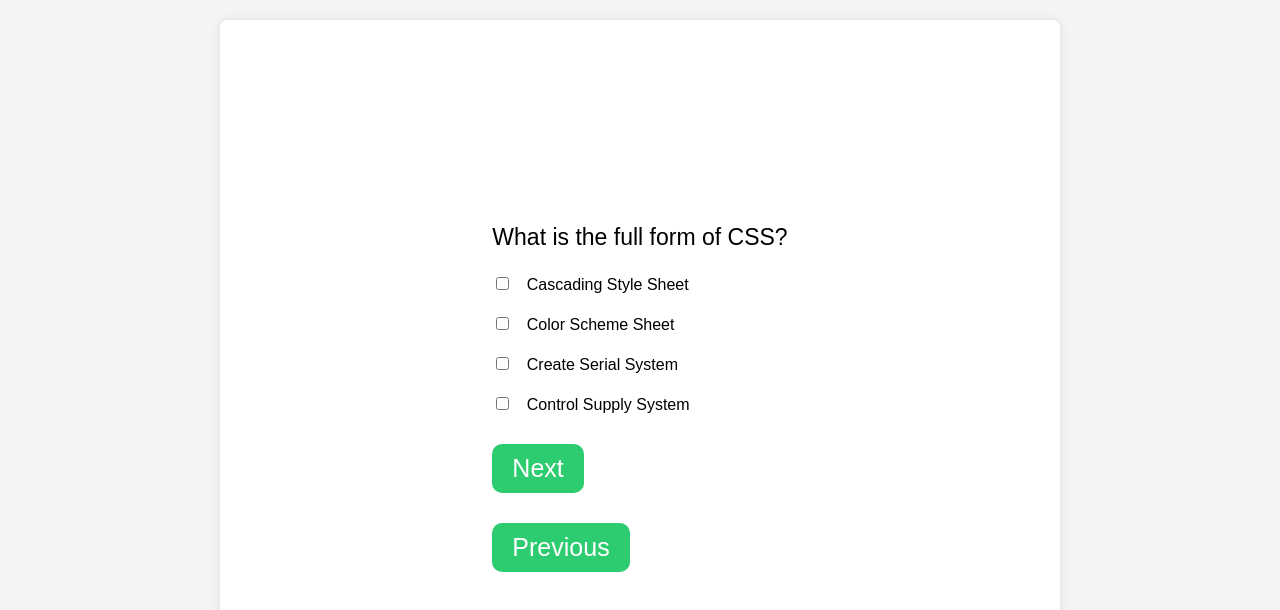
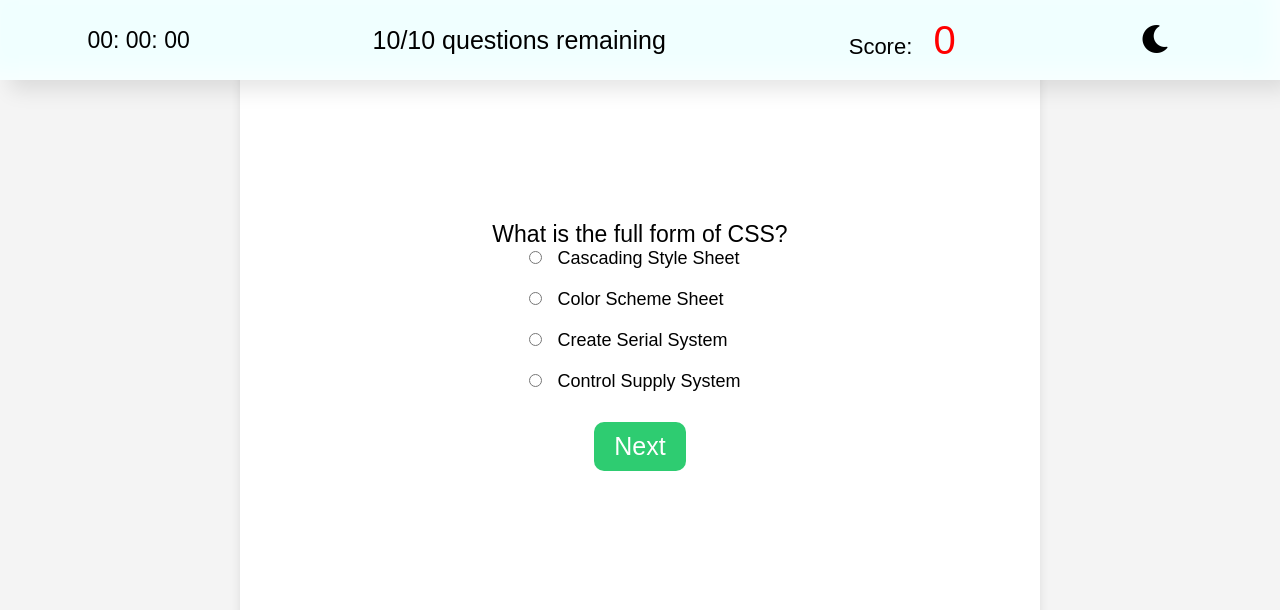
Before and after one commit to suryanshuverma0/Quiz-App, a plain HTML site: page index.html in a window 1280 px wide. Both pictures are taken after a click on the button "Start". Drawn offline with Linux system fonts and the light colour scheme.

Commit message:
add dark mode

```diff
--- /dev/null
+++ b/dark.css
@@ -0,0 +1,128 @@
+body {
+  background-color: black;
+  color: white;
+}
+#switch {
+  font-size: 25px;
+  padding: 10px;
+  border: none;
+  background: none;
+  padding-right: 20px;
+}
+.fa-sun {
+  color: yellow;
+  font-size: 32px;
+}
+
+* {
+  margin: 0;
+  padding: 0;
+  box-sizing: border-box;
+}
+body {
+  font-family: "Arial", sans-serif;
+  background-color: black;
+  margin: 0;
+  padding: 0;
+}
+
+.container {
+  max-width: 800px;
+  margin: 0 auto 0 auto;
+  background-color: rgb(26, 25, 25);
+  box-shadow: 0 0 10px rgba(0, 0, 0, 0.1);
+  padding: 20px;
+  border-radius: 8px;
+  display: flex;
+  justify-content: center;
+  align-items: center;
+  height: 89vh;
+  color: #ffffff;
+}
+
+.quiz-app {
+  margin-bottom: 20px;
+  display: flex;
+  justify-content: center;
+  align-items: center;
+  flex-direction: column;
+  flex-wrap: wrap;
+}
+
+.options {
+  display: grid;
+  grid-template-columns: 1fr;
+  gap: 20px;
+  font-size: 18px;
+}
+p {
+  font-size: 23px;
+}
+
+.options label {
+  display: inline;
+  color: white;
+  padding: 10px;
+  border-radius: 5px;
+  cursor: pointer;
+  transition: background-color 0.3s;
+  margin-bottom: 6px;
+}
+
+.options input:checked + label {
+  background-color: rgb(240, 234, 234);
+  color: black;
+}
+
+#submit,
+#next,
+#previous,
+#start {
+  background-color: #2ecc71;
+  color: black;
+  padding: 10px 20px;
+  font-size: 25px;
+  border: none;
+  border-radius: 10px;
+  cursor: pointer;
+  transition: background-color 0.3s;
+  text-align: center;
+  margin-top: 30px;
+}
+
+#submit:hover,
+#next:hover,
+#previous:hover,
+#start:hover {
+  background-color: #27ae60;
+}
+
+#header {
+  display: flex;
+  justify-content: space-around;
+  align-items: center;
+  background-color:black;
+  box-shadow: 0px 00px 20px rgba(255, 255, 255, 0.4);
+  position: fixed;
+  width: 100%;
+  height: 10vh;
+}
+#text {
+  font-size: 25px;
+  padding: 8px;
+  color: white;
+}
+#time {
+  font-size: 23px;
+  color: white;
+}
+
+#scorePara {
+  font-size: 22px;
+  color: white;
+}
+#score {
+  font-size: 40px;
+  padding-left: 15px;
+  color: red;
+}
--- a/index.html
+++ b/index.html
@@ -4,14 +4,24 @@
     <meta charset="UTF-8" />
     <meta name="viewport" content="width=device-width, initial-scale=1.0" />
     <title>Qufiz App</title>
-    <link rel="stylesheet" href="styles.css" />
-    <link rel="stylesheet" href="styles.css">
+    <link rel="stylesheet" id="toggleMode" href="light.css"/>
+    <!-- <link rel="stylesheet" href="dark.css"/> -->
+    <link
+    rel="stylesheet"
+    href="https://cdnjs.cloudflare.com/ajax/libs/font-awesome/6.0.0/css/all.min.css"
+    integrity="sha512-...your-sha-hash-here..."
+    crossorigin="anonymous"
+  />
   </head>
   <body>
     <header>
       <div id="header">
-        <span id="time"></span>
-        <span id="text"></span>
+        <span id="time">00: 00: 00</span>
+        <span id="text">10/10 questions remaining</span>
+        <p id="scorePara">Score: <span id="score">0</span></p>
+        <button id="switch" type="button" aria-label="toggleMode">
+          <i class="fas fa-moon"></i>
+        </button>
       </div>
     </header>
     <div class="container">
--- /dev/null
+++ b/light.css
@@ -0,0 +1,121 @@
+body{
+  background-color: #ffffff;
+  color: black;
+}
+#switch {
+  font-size: 25px;
+  padding: 10px;
+  border: none;
+  background: none;
+  color: blue;
+  padding-right: 20px;
+}
+.fa-moon {
+  color: black;
+  font-size: 32px;
+}
+
+
+
+*{
+         margin: 0;
+         padding: 0;
+         box-sizing: border-box;
+       }
+       body {
+         font-family: "Arial", sans-serif;
+         background-color: #f4f4f4;
+         margin: 0;
+         padding: 0;
+       }
+
+       .container {
+         max-width: 800px;
+         margin: 0 auto 0 auto ;
+         background-color: #fff;
+         box-shadow: 0 0 10px rgba(0, 0, 0, 0.1);
+         padding: 20px;
+         border-radius: 8px;
+         display: flex;
+         justify-content: center;
+         align-items: center;
+         height: 89vh;
+
+       }
+
+       .quiz-app {
+         margin-bottom: 20px;
+         display: flex;
+         justify-content: center;
+         align-items: center;
+         flex-direction: column;
+         flex-wrap: wrap;
+       }
+
+       .options {
+         display: grid;
+         grid-template-columns: 1fr;
+         gap: 20px;
+         font-size: 18px;
+       }
+       p {
+         font-size: 23px;
+       }
+
+       .options label {
+         display: inline;
+         color: black;
+         padding: 10px;
+         border-radius: 5px;
+         cursor: pointer;
+         transition: background-color 0.3s;
+         margin-bottom: 6px;
+       }
+
+       .options input:checked + label {
+         background-color: rgb(240, 234, 234);
+       }
+
+       #submit  , #next , #previous , #start{
+         background-color: #2ecc71;
+         color: #fff;
+         padding: 10px 20px;
+         font-size: 25px;
+         border: none;
+         border-radius: 10px;
+         cursor: pointer;
+         transition: background-color 0.3s;
+         text-align: center;
+         margin-top: 30px;
+       }
+       #submit:hover  , #next:hover , #previous:hover , #start:hover{
+         background-color: #27ae60;
+       }
+
+       #header{
+         display: flex;
+         justify-content: space-around;
+         align-items: center;
+         background-color: azure;
+         box-shadow: 10px 10px 20px rgba(0, 0, 0, 0.1),
+         -10px -10px 20px rgba(255, 255, 255, 0.5) inset;
+         position:fixed;
+         width: 100%;
+         height: 10vh;
+       }
+       #text{
+         font-size: 25px;
+         padding: 8px;
+       }
+       #time{
+         font-size: 23px;
+       }
+
+       #scorePara{
+         font-size: 22px;
+       }
+       #score{
+         font-size: 40px;
+         padding-left: 15px;
+         color: red;
+       }
--- a/main.mjs
+++ b/main.mjs
@@ -5,6 +5,21 @@ import {
   createPreviousButton,
 } from "./buttons.mjs";
 
+const toggleMode = document.getElementById("toggleMode");
+let isDarkMode = false;
+const switchMode = document.getElementById("switch");
+switchMode.addEventListener("click", () => {
+  isDarkMode = !isDarkMode;
+  if (isDarkMode) {
+    toggleMode.href = "dark.css";
+    switchMode.innerHTML = `<i class="fas fa-sun"></i>`;
+    switchMode.style.transition = "background-color 0.3s ease";
+  } else {
+    toggleMode.href = "light.css";
+    switchMode.innerHTML = `<i class="fas fa-moon"></i>`;
+    switchMode.style.transition = "background-color 0.3s ease";
+  }
+});
 let currentQuestionIndex = 0;
 async function fetchData() {
   try {
@@ -35,9 +50,9 @@ function displayQuestion(data) {
   options.forEach((option, index) => {
     optionsHTML += `
       <div id="contents">
-        <input type="checkbox" value="${option.id}" id="opt${
+        <input type="radio" value="${option.id}" id="opt${
       index + 1
-    }" aria-label="opt-${index + 1}">
+    }" name="option" aria-label="opt-${index + 1}">
         <label htmlFor="opt${index + 1}" id="op${index + 1}">${
       option.text
     }</label>
@@ -48,9 +63,10 @@ function displayQuestion(data) {
 }
 const nextButton = createNexttButton();
 const previousButton = createPreviousButton();
+const submitBtn = createSubmitButton();
+submitBtn.style.display = "none";
 nextButton.style.display = "none";
 previousButton.style.display = "none";
-
 const startBtn = createStartButton();
 startBtn.addEventListener("click", () => {
   fetchData().then((data) => {
@@ -59,20 +75,46 @@ startBtn.addEventListener("click", () => {
     previousButton.style.display = "block";
     displayQuestion(data);
 
+    if (currentQuestionIndex === 0) {
+      previousButton.style.display = "none";
+    }
+    if (currentQuestionIndex === data.questions.length - 1) {
+      nextButton.style.display = "none";
+      submitBtn.style.display = "block";
+    }
+
+    const textDiv = document.getElementById("text");
     nextButton.addEventListener("click", () => {
       if (currentQuestionIndex < data.questions.length - 1) {
         currentQuestionIndex++;
+        textDiv.textContent = `${
+          10 - currentQuestionIndex
+        }/10 questions remaining`;
         displayQuestion(data);
+        previousButton.style.display = "block";
+      }
+
+      // Check if it's the last question after moving to the next
+      if (currentQuestionIndex === data.questions.length - 1) {
+        nextButton.style.display = "none";
+        submitBtn.style.display = "block";
       }
     });
 
     previousButton.addEventListener("click", () => {
       if (currentQuestionIndex > 0) {
         currentQuestionIndex--;
+        textDiv.textContent = `${Math.abs(
+          currentQuestionIndex - 10
+        )}/10 questions remaining`;
         displayQuestion(data);
       }
-    }).catch((error) => {
-      throw new Error("Error showing the message" , error);
+
+      // Check if it's not the last question after moving to the previous
+      if (currentQuestionIndex < data.questions.length - 1) {
+        nextButton.style.display = "block";
+        submitBtn.style.display = "none";
+      }
     });
   });
 });
--- a/styles.css
+++ /dev/null
@@ -1,64 +0,0 @@
-body {
-  font-family: "Arial", sans-serif;
-  background-color: #f4f4f4;
-  margin: 0;
-  padding: 0;
-}
-
-.container {
-  max-width: 800px;
-  margin: 20px auto;
-  background-color: #fff;
-  box-shadow: 0 0 10px rgba(0, 0, 0, 0.1);
-  padding: 20px;
-  border-radius: 8px;
-  display: flex;
-  justify-content: center;
-  align-items: center;
-  height: 89vh;
-
-}
-
-.quiz-app {
-  margin-bottom: 20px;
-}
-
-.options {
-  display: grid;
-  grid-template-columns: 1fr;
-  gap: 20px;
-}
-p {
-  font-size: 23px;
-}
-
-.options label {
-  display: inline;
-  color: black;
-  padding: 10px;
-  border-radius: 5px;
-  cursor: pointer;
-  transition: background-color 0.3s;
-  margin-bottom: 6px;
-}
-
-.options input:checked + label {
-  background-color: rgb(240, 234, 234);
-}
-
-#submit  , #next , #previous , #start{
-  background-color: #2ecc71;
-  color: #fff;
-  padding: 10px 20px;
-  font-size: 25px;
-  border: none;
-  border-radius: 10px;
-  cursor: pointer;
-  transition: background-color 0.3s;
-  text-align: center;
-  margin-top: 30px;
-}
-
-#submit:hover  , #next:hover , #previous:hover , #start:hover{
-  background-color: #27ae60;
-}
```
